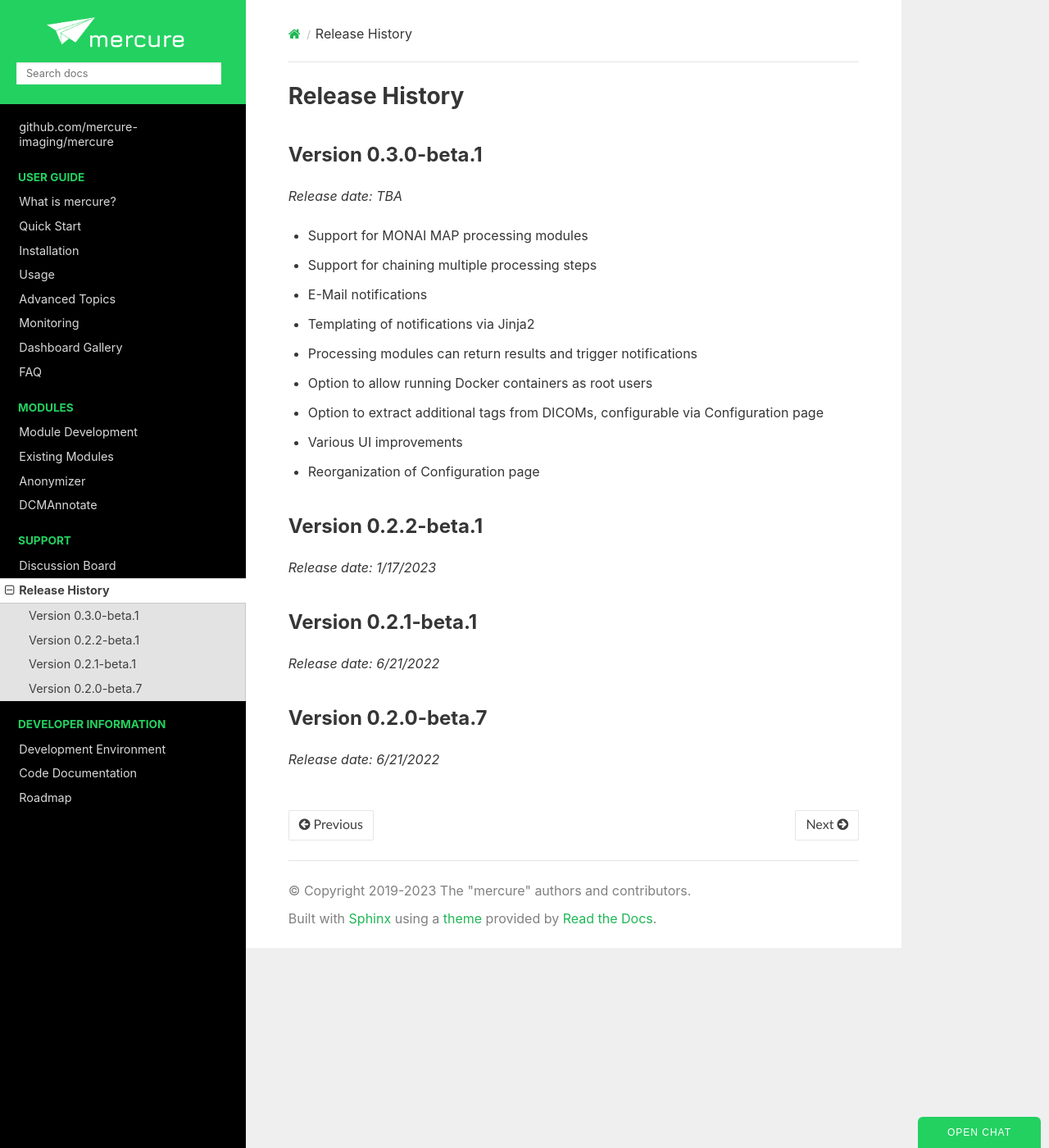
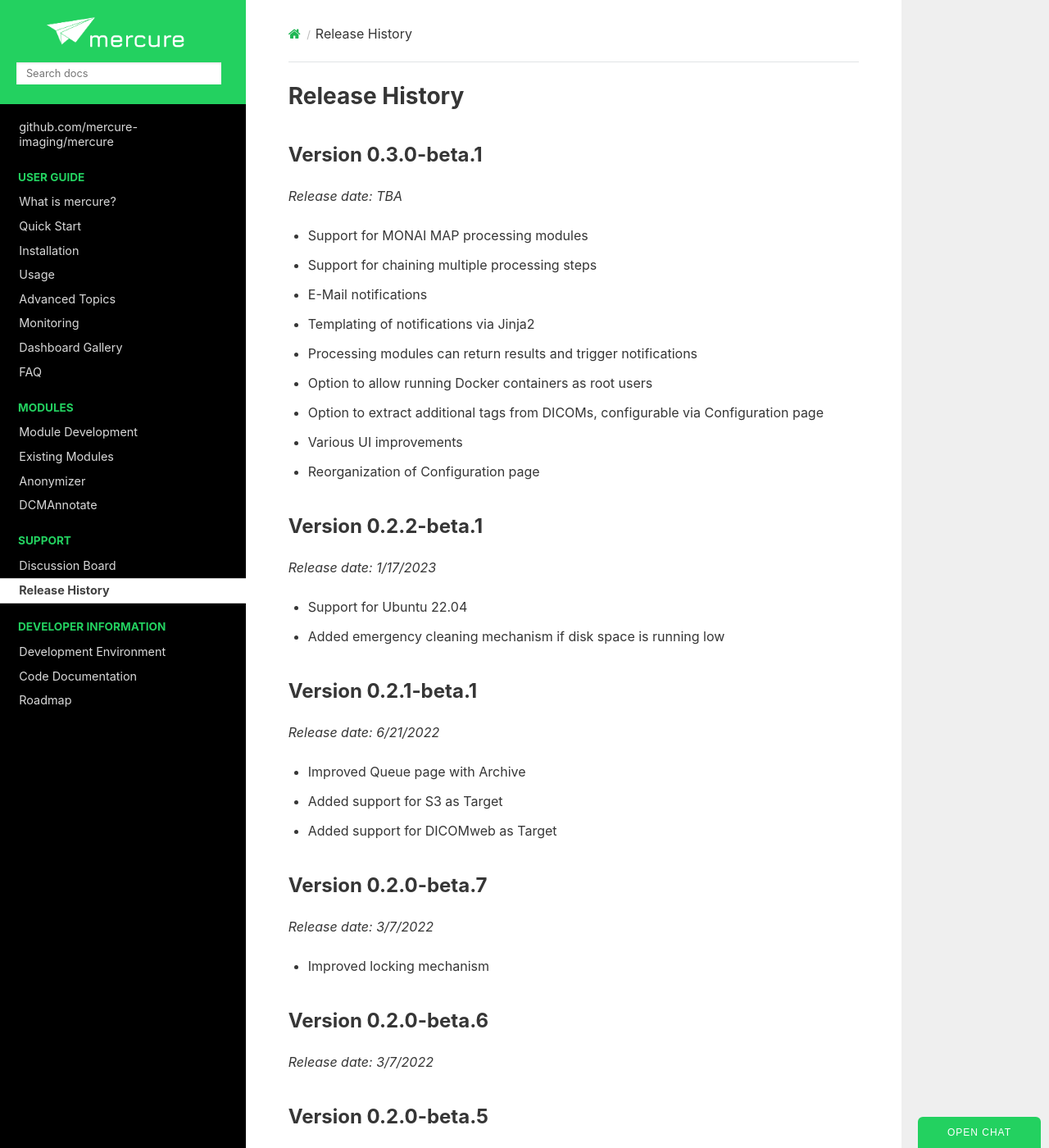
Before and after one commit to mercure-imaging/mercure, a Sphinx documentation site: the page built from docs/releases.rst, in a window 1280 px wide and 1400 px high. Shown: the whole window at 82% size. Built offline with Sphinx 7.4.7 and the Read the Docs theme 2.0.0, drawn with Linux system fonts in a browser that asks for light colours; some of the changed text lies outside the part shown.

Commit message:
Updated  documentation.

```diff
--- a/docs/_static/custom.css
+++ b/docs/_static/custom.css
@@ -262,8 +262,14 @@
 
 .headerimage {
     margin-bottom: 30px !important;
+    box-shadow: 0 1px 3px rgba(0,0,0,.12), 0 1px 2px rgba(0,0,0,.24);
+    border-radius: 3px;
 }
 
 .spacerbottom20 {
     margin-bottom: 20px !important;
 }
+
+.spacerbottom30 {
+    margin-bottom: 30px !important;
+}
--- a/docs/index.rst
+++ b/docs/index.rst
@@ -63,7 +64,8 @@
 
 .. toctree::
    :caption: Support
-   :maxdepth: 2
+   :maxdepth: 1
+   :titlesonly:
 
    support
    releases
--- a/docs/releases.rst
+++ b/docs/releases.rst
@@ -1,4 +1,3 @@
-===============
 Release History
 ===============
 
@@ -16,17 +15,43 @@
 * Various UI improvements
 * Reorganization of Configuration page
 
-
 Version 0.2.2-beta.1
 --------------------
 *Release date: 1/17/2023*
 
+* Support for Ubuntu 22.04
+* Added emergency cleaning mechanism if disk space is running low
 
 Version 0.2.1-beta.1
 --------------------
 *Release date: 6/21/2022*
 
+* Improved Queue page with Archive
+* Added support for S3 as Target
+* Added support for DICOMweb as Target
 
 Version 0.2.0-beta.7
 --------------------
-*Release date: 6/21/2022*
+*Release date: 3/7/2022*
+
+* Improved locking mechanism
+
+Version 0.2.0-beta.6
+--------------------
+*Release date: 3/7/2022*
+
+Version 0.2.0-beta.5
+--------------------
+*Release date: 3/3/2022*
+
+Version 0.2.0-beta.4
+--------------------
+*Release date: 2/19/2022*
+
+Version 0.2.0-beta.3
+--------------------
+*Release date: 2/16/2022*
+
+Version 0.2.0-beta.2
+--------------------
+*Release date: 2/9/2022*
```
Also changed, not shown: other parts of docs/index.rst (+2 -1 lines).
